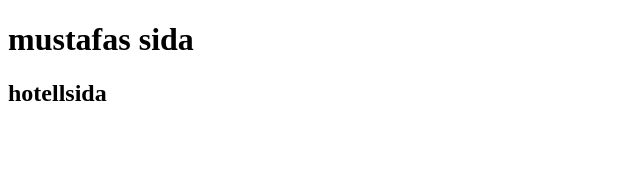
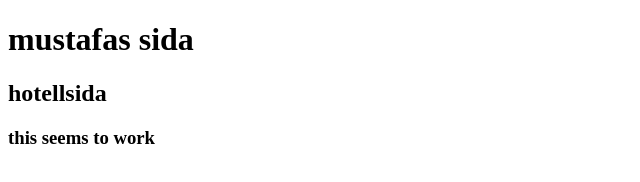
Before and after one commit to Mustafa118/Mustafa118.github.io, a plain HTML site: page index.htm in a window 1280 px wide. Shown: the whole page, without its empty margins (0-640 px from the left). Drawn offline with Linux system fonts and the light colour scheme.

Commit message:
generic commit

```diff
--- a/index.htm
+++ b/index.htm
@@ -4,5 +4,6 @@
 <body>
 <h1> mustafas sida </h1>
 <h2> hotellsida </h2>
+<h3> this seems to work </h3>
 
 </html>
```
